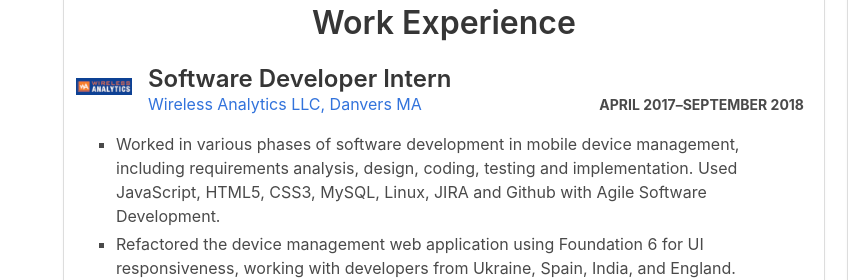
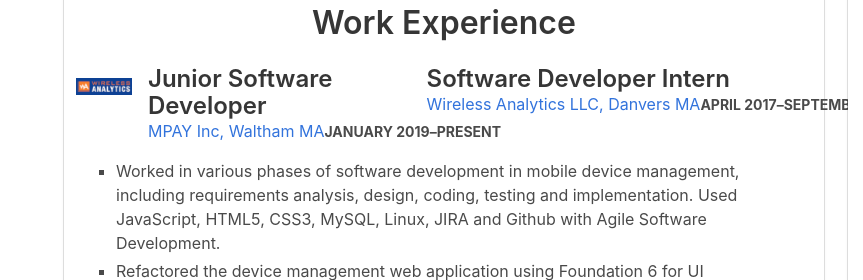
Before and after one commit to ALBPROG/ALBPROG.github.io, a website: page dist/index.html in a window 1280 px wide. Shown: the part 1607-1887 px from the top of the page, 0-863 px from the left. Drawn offline with nearby package versions, Linux system fonts and the light colour scheme.

Commit message:
MPAY_Added
Adding MPAY to resume

```diff
--- a/dist/index.html
+++ b/dist/index.html
@@ -87,6 +87,13 @@
                                     <img src="../dist/assets/img/Screen%20Shot%202018-06-13%20at%2010.33.23%20AM.png" alt="Placeholder image" style="margin-right:-10px; margin-left: -20px;">
                                 </figure>
 
+                            </div>
+                            <div class="media-content">
+                                <h3 class="is-marginless">Junior Software Developer</h3>
+                                <div class="level">
+                                    <span class="level-left"><a href="https://www.wirelessanalytics.com/" target="_blank" >MPAY Inc, Waltham MA</a></span>
+                                    <small class="level-right is-uppercase has-text-weight-bold has-text-gray"><time datetime="2017-04"> January 2019 </time>  &ndash; <time datetime="2017-04"> Present</time></small>
+                                </div>
                             </div>
                             <div class="media-content">
                                 <h3 class="is-marginless">Software Developer Intern</h3>
```
